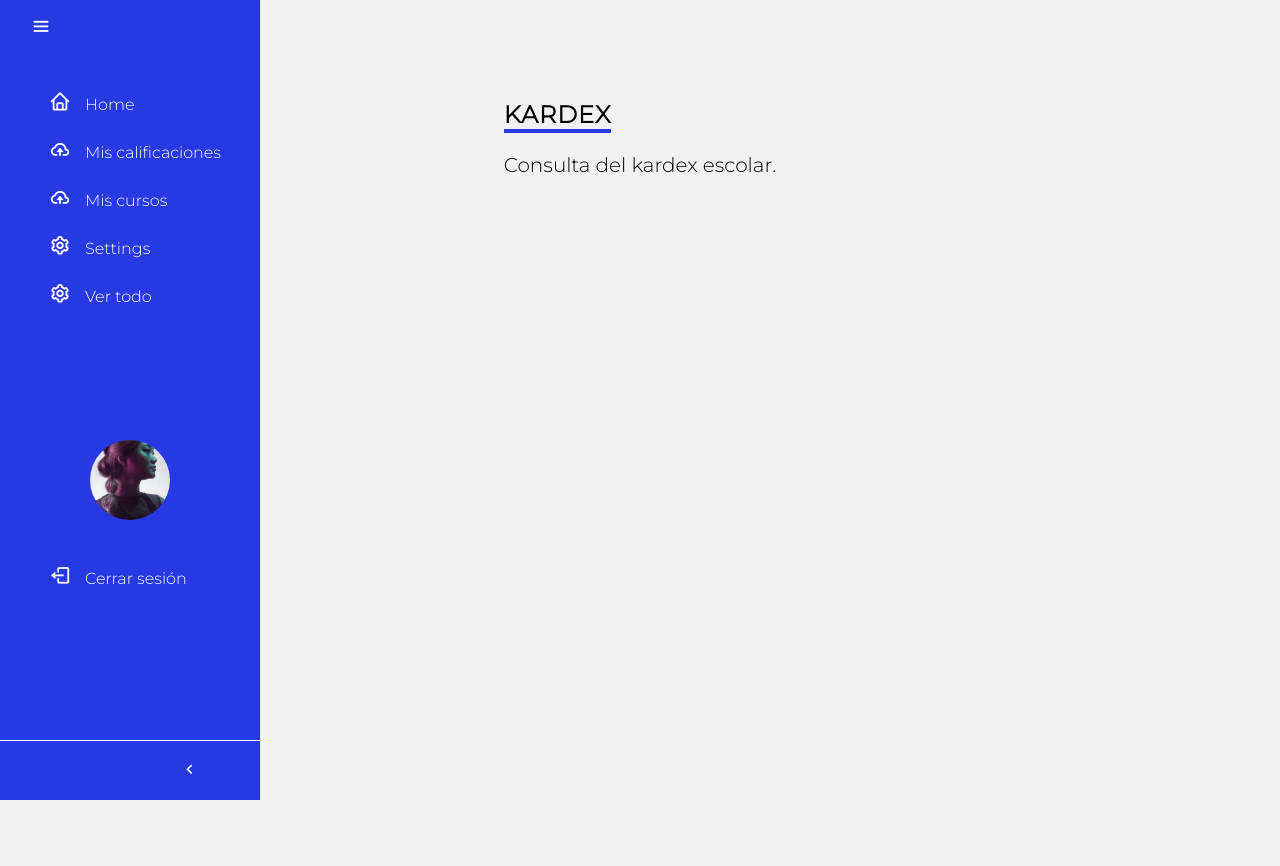
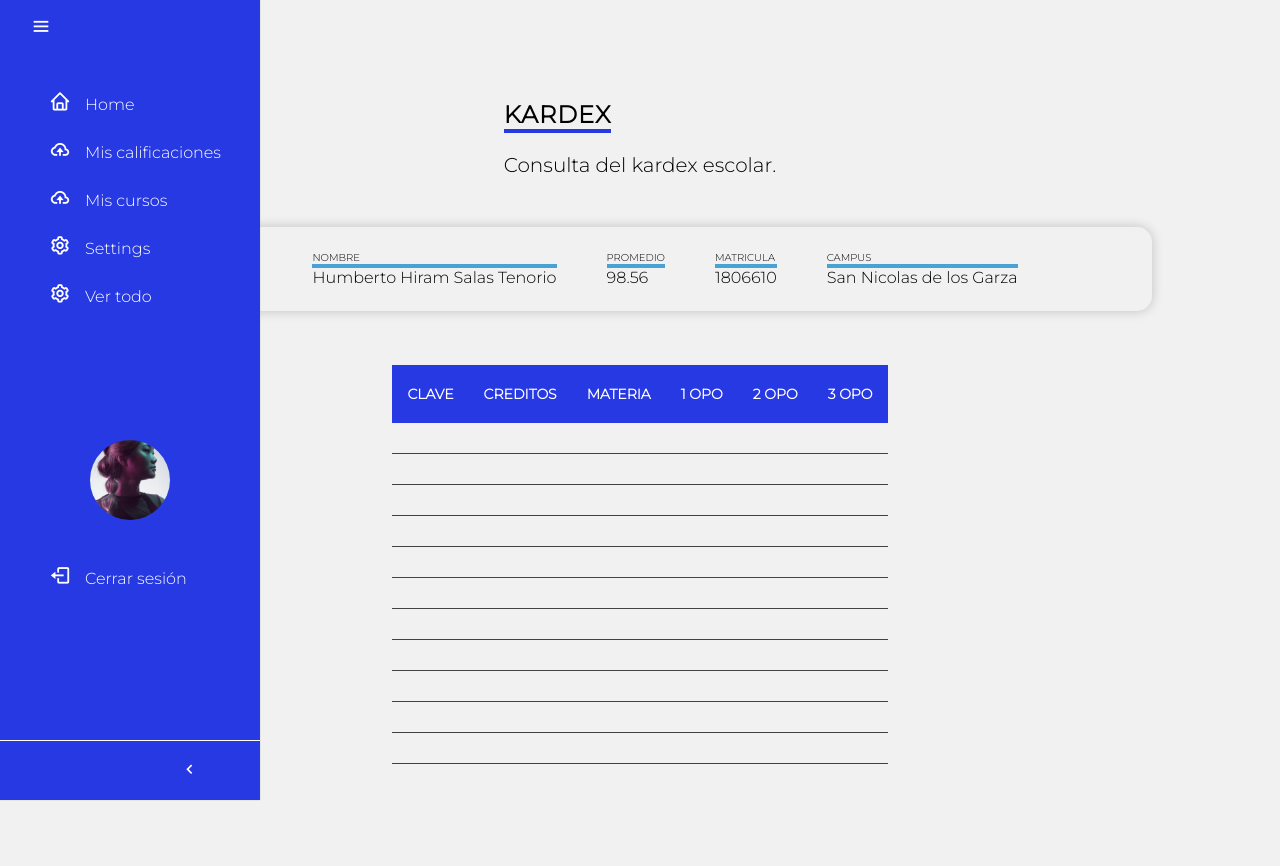
Before and after one commit to salashiram/MiPortal-Tecmilenio, a PHP site: page /Views/kardex.html in a window 1280 px wide. Before the commit the page ends 800 px from the top, so only its background shows below. Run offline with PHP 8.4, Linux system fonts and the light colour scheme; lists and menus that the app fills with data are empty.

Commit message:
kardex, borrado de echo

```diff
--- a/Models/conexion.php
+++ b/Models/conexion.php
@@ -11,6 +11,6 @@ $conn = new mysqli($servername, $username, $password, $dbname);
 if ($conn->connect_error) {
     die("Error de conexión: " . $conn->connect_error);
 } else {
-    echo "conexion con exito";
+    // echo "conexion con exito";
 }
 ?>
--- a/Models/login.php
+++ b/Models/login.php
@@ -67,7 +67,7 @@ if (isset($_POST['usuario']) && isset($_POST['pass'])) {
         $response['message'] = 'Credenciales incorrectas';
     }
 
-}else {
+} else {
     // Datos de inicio de sesión no proporcionados
     $response['status'] = 'error'; // Estado de la respuesta
     $response['message'] = 'Por favor, proporciona usuario y contraseña';
--- a/Styles/kardex.css
+++ b/Styles/kardex.css
@@ -6,8 +6,11 @@
   --light-grey: #aaa;
   --shadow: rgba(0, 0, 0, 0.15) 0px 5px 15px 0px;
 }
-  *{
-    font-family: 'Montserrat', sans-serif;
+* {
+  font-family: "Montserrat", sans-serif;
+  padding: 0;
+  margin: 0;
+  box-sizing: border-box;
 }
 /* :root {
     --blue: #9ab3f5;
@@ -19,13 +22,12 @@
   display: flex;
   justify-content: center;
   align-items: flex-start;
-    height: 100vh;
-
+  height: 100%;
 }
-.content{
+.content {
   margin-top: 100px;
 }
-.content h3{
+.content h3 {
   color: black;
   font-weight: 600;
   font-size: 1.5em;
@@ -35,6 +37,79 @@
   display: inline-block;
   letter-spacing: 1px;
 }
-.content p{
+.content p {
   font-size: 20px;
 }
+.kardex-container {
+  width: 80%;
+  margin: 0 auto; /* Centrar horizontalmente */
+}
+.kardex-content {
+  margin-top: 50px;
+  padding: 1.5rem 2rem;
+  box-shadow: 0 0 12px rgba(0, 0, 0, 0.2);
+  background-color: transparent;
+  border-radius: 15px;
+  width: 100%;
+  position: relative;
+  display: flex;
+  justify-content: center;
+  overflow: hidden;
+}
+.kardex-content ul {
+  list-style: none;
+  display: flex;
+}
+.kardex-content li {
+  margin-left: 50px;
+}
+.kardex-content li p {
+  text-transform: uppercase;
+  font-size: 10px;
+  border-bottom: 4px solid var(--secondary-color);
+}
+.container2 {
+  width: 80%;
+  margin: 0 auto; /* Centrar horizontalmente */
+}
+.content2 {
+  margin-top: 30px;
+  padding: 1.5rem 2rem;
+  /* box-shadow: 0 0 12px rgba(0, 0, 0, 0.2); */
+  background-color: transparent;
+  border-radius: 15px;
+  width: 100%;
+  position: relative;
+  display: flex;
+  justify-content: center;
+  overflow: hidden;
+}
+table {
+  color: #2e2e2e;
+  font-size: 14px;
+  table-layout: fixed;
+  border-collapse: collapse;
+}
+thead {
+  background: var(--main-color);
+  color: var(--white);
+}
+th {
+  padding: 20px 15px;
+  font-weight: 700;
+  text-transform: uppercase;
+}
+td {
+  padding: 15px;
+  border-bottom: solid 0.5px var(--grey);
+}
+tbody tr {
+  cursor: pointer;
+}
+tbody tr:hover {
+  background: var(--secondary-color);
+}
+
+.circle {
+  border-radius: 10px;
+}
--- a/Views/kardex.html
+++ b/Views/kardex.html
@@ -111,6 +111,125 @@
         <p>Consulta del kardex escolar.</p>
       </div>
     </div>
+    <div class="kardex-container">
+      <div class="kardex-content">
+        <ul>
+          <li><p>Nombre</p> <span id="name">Humberto Hiram Salas Tenorio</span></li>
+          <li><p>Promedio</p><span id="prom">98.56</span></li>
+          <li><p>Matricula</p><span id="mat">1806610</span></li>
+          <li><p>Campus</p><span id="Campus">San Nicolas de los Garza</span></li>
+        </ul>
+      </div>
+    </div>
+    <div class="container2">
+      <div class="content2">
+        <table>
+          <thead>
+              <tr class="circle">
+                  <th>Clave</th>
+                  <th>Creditos</th>
+                  <th>Materia</th>
+                  <th>1 opo</th>
+                  <th>2 opo</th>
+                  <th>3 opo</th>
+              </tr>
+          </thead>
+          <tbody>
+              <tr>
+                <td></td>
+                <td></td>
+                <td></td>
+                <td></td>
+                <td></td>
+                <td></td>
+              </tr>
+              <tr>
+                  <td></td>
+                  <td></td>
+                  <td></td>
+                  <td></td>
+                  <td></td>
+                  <td></td>
+              </tr>
+              <tr>
+                <td></td>
+                <td></td>
+                <td></td>
+                <td></td>
+                <td></td>
+                <td></td>
+              </tr>
+              <tr>
+                <td></td>
+                <td></td>
+                <td></td>
+                <td></td>
+                <td></td>
+                <td></td>
+              </tr>
+              <tr>
+                <td></td>
+                <td></td>
+                <td></td>
+                <td></td>
+                <td></td>
+                <td></td>
+              </tr>
+              <tr>
+                <td></td>
+                <td></td>
+                <td></td>
+                <td></td>
+                <td></td>
+                <td></td>
+              </tr>
+              <tr>
+                <td></td>
+                <td></td>
+                <td></td>
+                <td></td>
+                <td></td>
+                <td></td>
+              </tr>
+              <tr>
+                <td></td>
+                <td></td>
+                <td></td>
+                <td></td>
+                <td></td>
+                <td></td>
+              </tr>
+              <tr>
+                <td></td>
+                <td></td>
+                <td></td>
+                <td></td>
+                <td></td>
+                <td></td>
+              </tr>
+              <tr>
+                <td></td>
+                <td></td>
+                <td></td>
+                <td></td>
+                <td></td>
+                <td></td>
+              </tr>
+              <tr>
+                <td></td>
+                <td></td>
+                <td></td>
+                <td></td>
+                <td></td>
+                <td></td>
+              </tr>
+          </tbody>
+      </table>
+      </div>
+    </div>
+    <div class="container2">
+      <div class="content2"></div>
+    </div>
     <script src="../Controllers/sideBar.js"></script>
   </body>
 </html>
```
Also changed, not shown: Views/home.html (+12 -0 lines). Lines whose indentation alone changed are shown as unchanged.
